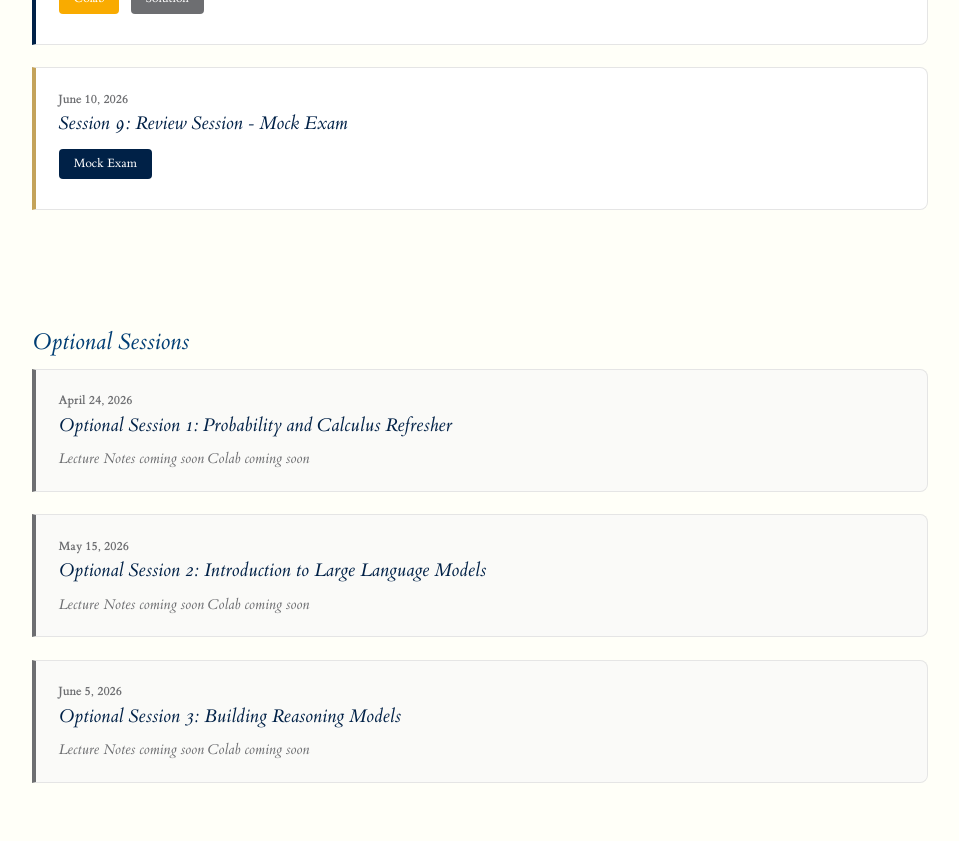
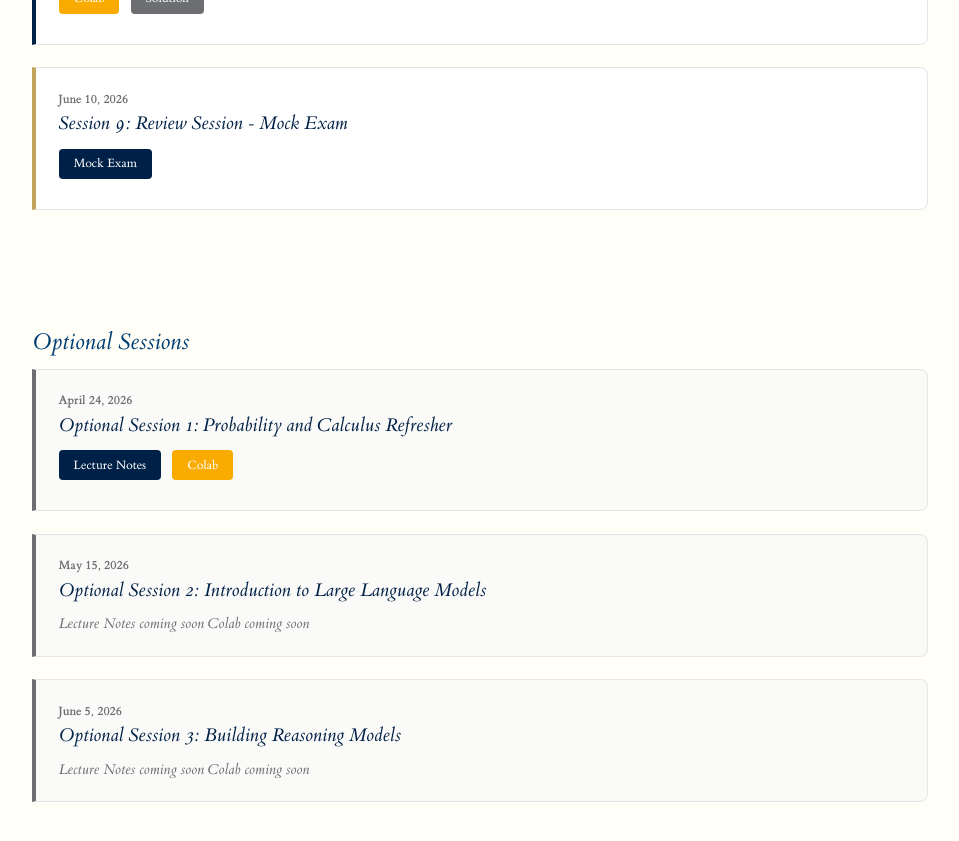
Before and after one commit to hm-ai/BUSI70575, a Jekyll site: the page built from syllabus.md, in a window 1280 px wide and 900 px high, scrolled down 1655 px. Shown: the top 841 px of the window, without its empty margins (160-1119 px from the left). Built offline with Jekyll 4.4.1, drawn with Linux system fonts in a browser that asks for light colours.

Commit message:
Add Optional Session 1 lecture notes and Colab link
Co-Authored-By: Claude Opus 4.6 (1M context) <noreply@anthropic.com>

```diff
--- a/syllabus.md
+++ b/syllabus.md
@@ -117,8 +117,8 @@ permalink: /syllabus/
       <div class="week-date">April 24, 2026</div>
       <h3>Optional Session 1: Probability and Calculus Refresher</h3>
       <div class="materials">
-        <span class="coming-soon">Lecture Notes coming soon</span>
-        <span class="coming-soon">Colab coming soon</span>
+        <a href="{{ site.baseurl }}/Lectures/Optional_Sessions/Session_1/Optional_Lecture.pdf" class="btn">Lecture Notes</a>
+        <a href="https://colab.research.google.com/drive/13T2jJw5MayZ7EDBXbHAH7VHRxGrqsG5I?usp=sharing" class="btn btn-colab">Colab</a>
       </div>
     </div>
 
```
Also changed, not shown: 1 other file.
